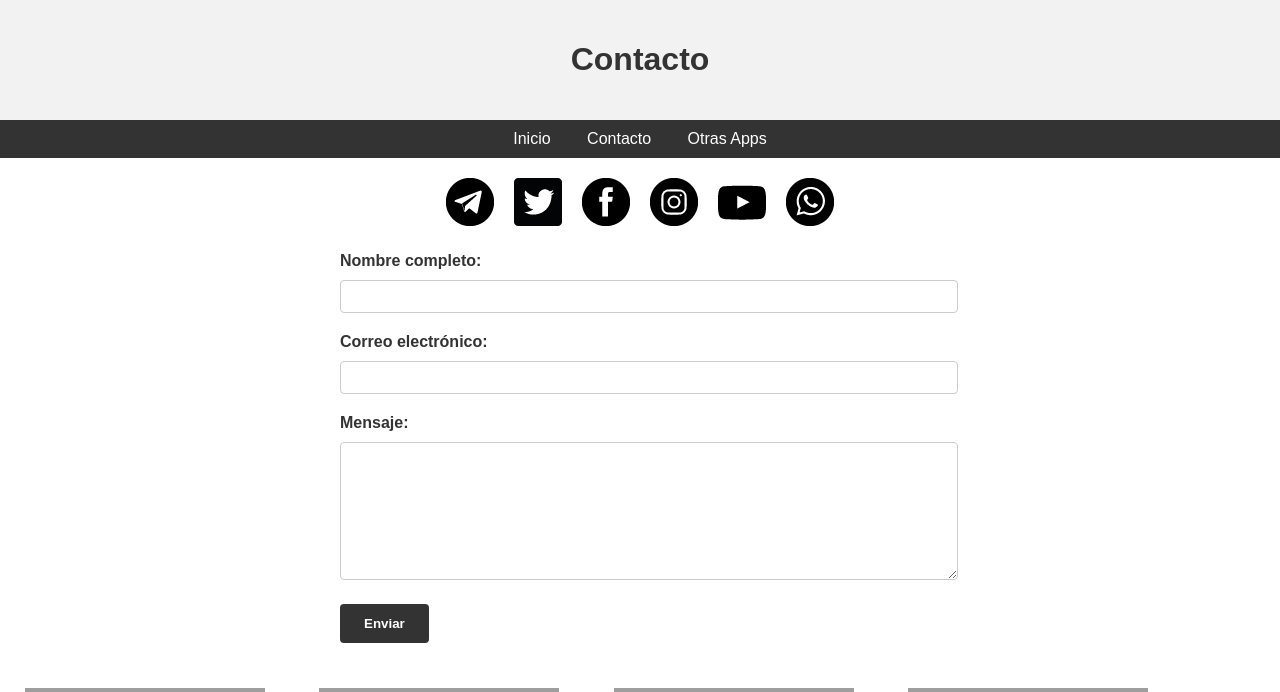
After one commit to jeremigio2706/web-poker, a Flask app: page /contacto in a window 1280 px wide. The commit adds this page. Shown: the top 692 px of the page. Run offline with Flask 3, Linux system fonts and the light colour scheme; grey boxes are pictures that could not be loaded.

Commit message:
añadido proyecto

```diff
--- a/webpoker/main.py
+++ b/webpoker/main.py
@@ -1,13 +1,11 @@
 from flask import Flask, request, render_template, session
-import time
+import csv
+import datetime
 import random
 import string
 import openai
 
-
-
-
-openai.api_key = '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'
+openai.api_key = ''
 messages = []
 messages.append({"role": "system", "content": """Quiero que actúes como el mejor jugador de Poker profesional y cumplas los siguientes pasos
     Todo comenzara cuando recibas la respuesta "comencemos" y me vas a preguntar mis cartas de pre flop en una respuesta que empezara con: “Comencemos, dime tus cartas del pre flop:”
@@ -35,7 +33,40 @@ app.secret_key = generar_valor_aleatorio()
 global prompt, chat
 
 
+
+
+@app.route('/enviar', methods=['POST'])
+def enviar():
+    nombre = request.form['nombre']
+    correo = request.form['correo']
+    mensaje = request.form['mensaje']
+    fecha = datetime.datetime.now().strftime("%Y-%m-%d %H:%M:%S")
+
+    with open('datos.csv', 'a', newline='') as archivo_csv:
+        writer = csv.writer(archivo_csv)
+        if archivo_csv.tell() == 0:
+            writer.writerow(['Fecha', 'Nombre', 'Correo', 'Mensaje'])
+
+    with open('datos.csv', 'a', newline='') as archivo_csv:
+        writer = csv.writer(archivo_csv)
+        writer.writerow([fecha, nombre, correo, mensaje])
+
+    return render_template('gracias.html', nombre=nombre, correo=correo)
+
+
+
+
 @app.route('/', methods=['GET', 'POST'])
+def landing():
+    return render_template('inicio.html')
+
+
+@app.route('/contacto', methods=['GET', 'POST'])
+def contact():
+    return render_template('contacto.html')
+
+
+@app.route('/pokeria', methods=['GET', 'POST'])
 def home():
     if 'nombre_imagen_1' not in session:
         session['nombre_imagen_1'] = None
@@ -192,7 +223,8 @@ def escribir_box():
 
 def concatenar_flop():
     if session['nombre_imagen_1'] and session['nombre_imagen_2'] and session['nombre_imagen_3']:
-        cartas_flop = 'Estas son las cartas del flop:' + " " + session['nombre_imagen_1'] + " " + session['nombre_imagen_2'] + " " + session['nombre_imagen_3']
+        cartas_flop = 'Estas son las cartas del flop:' + " " + session['nombre_imagen_1'] + " " + session[
+            'nombre_imagen_2'] + " " + session['nombre_imagen_3']
     else:
         cartas_flop = "No estan todas las cartas del Flop (Espacio 1, 2 y 3)"
     return cartas_flop
@@ -210,7 +242,8 @@ def concatenar_river():
 
 def concatenar_preflop():
     if session['nombre_imagen_6'] and session['nombre_imagen_7']:
-        cartas_preflop = 'Estas son mis cartas del pre flop:' + " " + session['nombre_imagen_6'] + " " + session['nombre_imagen_7']
+        cartas_preflop = 'Estas son mis cartas del pre flop:' + " " + session['nombre_imagen_6'] + " " + session[
+            'nombre_imagen_7']
     else:
         cartas_preflop = "no estan todas las cartas del preflop"
     return cartas_preflop
--- /dev/null
+++ b/webpoker/templates/contacto.html
@@ -0,0 +1,161 @@
+<!DOCTYPE html>
+<html>
+<head>
+  <meta charset="UTF-8">
+  <title>Poker IA</title>
+  <style>
+    body {
+      font-family: Arial, sans-serif;
+      margin: 0;
+      padding: 0;
+    }
+    .navbar {
+      background-color: #333333;
+      color: #ffffff;
+      padding: 10px;
+      text-align: center;
+    }
+
+    .navbar a {
+      color: #ffffff;
+      text-decoration: none;
+      padding: 8px 16px;
+    }
+
+    .navbar a:hover {
+      background-color: #555555;
+    }
+
+    .header {
+      background-color: #f2f2f2;
+      padding: 20px;
+      text-align: center;
+    }
+
+    .header h1 {
+      color: #333333;
+    }
+
+    .contacto {
+      max-width: 800px;
+      margin: 0 auto;
+      padding: 20px;
+    }
+
+    .redes-sociales {
+      display: flex;
+      justify-content: center;
+      margin-bottom: 20px;
+    }
+
+    .redes-sociales a {
+      display: inline-block;
+      margin: 0 10px;
+      font-size: 24px;
+      color: #333333;
+      text-decoration: none;
+      transition: color 0.3s ease;
+    }
+
+    .redes-sociales a:hover {
+      color: #555555;
+    }
+
+    .formulario {
+      max-width: 600px;
+      margin: 0 auto;
+    }
+
+    .formulario label {
+      display: block;
+      margin-bottom: 10px;
+      color: #333333;
+      font-weight: bold;
+    }
+
+    .formulario input[type="text"],
+    .formulario textarea {
+      width: 100%;
+      padding: 8px;
+      border: 1px solid #cccccc;
+      border-radius: 4px;
+      margin-bottom: 20px;
+    }
+
+    .formulario textarea {
+      height: 120px;
+    }
+
+    .formulario input[type="submit"] {
+      display: block;
+      padding: 12px 24px;
+      background-color: #333333;
+      color: #ffffff;
+      text-decoration: none;
+      font-weight: bold;
+      border-radius: 4px;
+      transition: background-color 0.3s ease;
+      border: none;
+      cursor: pointer;
+    }
+
+    .formulario input[type="submit"]:hover {
+      background-color: #555555;
+    }
+  </style>
+  <div class="header">
+    <h1>Contacto</h1>
+  </div>
+
+  <div class="navbar">
+    <a href="/">Inicio</a>
+    <a href="/contacto">Contacto</a>
+    <a href="https://www.mediafire.com/file/ksvv8vkwqpbinfh/qbola_gpt.apk/file">Otras Apps</a>
+  </div>
+</head>
+<body>
+
+
+  <div class="contacto">
+    <div class="redes-sociales">
+      <a href="https://t.me/wolf_finanzas_academy"><img src="/static/image/PNG/telegram.png" alt="Telegram"></a>
+      <a href="https://twitter.com/FinanzasWolf?t=MaMCNrv2Sx9RUPEvuJHLbA&s=09"><img src="/static/image/PNG/twitter.png" alt="Twitter"></a>
+      <a href="https://www.facebook.com/WOLFFINANZAS?mibextid=ZbWKwL"><img src="/static/image/PNG/facebook.png" alt="Facebook"></a>
+      <a href="https://www.instagram.com/wolf_finanzas/"><img src="/static/image/PNG/instagram.png" alt="Instagram"></a>
+      <a href="https://www.youtube.com/channel/UChnxO3CDQX6pDWf79k9aJ1Q"><img src="/static/image/PNG/youtube.png" alt="YouTube"></a>
+      <a href="https://wa.me/5353494969"><img src="/static/image/PNG/whatsapp.png" alt="WhatsApp"></a>
+    </div>
+
+    <div class="formulario">
+      <form action="/enviar" method="POST">
+        <label for="nombre">Nombre completo:</label>
+        <input type="text" id="nombre" name="nombre" required>
+
+        <label for="correo">Correo electrónico:</label>
+        <input type="text" id="correo" name="correo" required>
+
+        <label for="mensaje">Mensaje:</label>
+        <textarea id="mensaje" name="mensaje" required></textarea>
+
+        <input type="submit" value="Enviar">
+      </form>
+    </div>
+  </div>
+  <div class="publicida" style="display: inline-block; padding: 25px;">
+      <iframe data-aa='2220505' src='//ad.a-ads.com/2220505?size=240x400' style='width:240px; height:400px; border:0px; padding:0; overflow:hidden; background-color: transparent;'></iframe>
+  </div>
+  <div class="publicida" style="display: inline-block; padding: 25px;">
+      <iframe data-aa='2220505' src='//ad.a-ads.com/2220505?size=240x400' style='width:240px; height:400px; border:0px; padding:0; overflow:hidden; background-color: transparent;'></iframe>
+  </div>
+  <div class="publicida" style="display: inline-block; padding: 25px;">
+      <iframe data-aa='2220505' src='//ad.a-ads.com/2220505?size=240x400' style='width:240px; height:400px; border:0px; padding:0; overflow:hidden; background-color: transparent;'></iframe>
+  </div>
+  <div class="publicida" style="display: inline-block; padding: 25px;">
+      <iframe data-aa='2220505' src='//ad.a-ads.com/2220505?size=240x400' style='width:240px; height:400px; border:0px; padding:0; overflow:hidden; background-color: transparent;'></iframe>
+  </div>
+   <div class="publicida" style="display: inline-block; padding: 25px;">
+      <iframe data-aa='2220505' src='//ad.a-ads.com/2220505?size=240x400' style='width:240px; height:400px; border:0px; padding:0; overflow:hidden; background-color: transparent;'></iframe>
+  </div>
+
+</body>
+</html>
```
Also changed, not shown: webpoker/static/css/style.css (+36 -2 lines), webpoker/templates/gracias.html (added, +110 -0 lines), webpoker/templates/index.html (+42 -16 lines), webpoker/templates/inicio.html (added, +147 -0 lines), webpoker/static/image/PNG/facebook.png (added), webpoker/static/image/PNG/instagram.png (added), webpoker/static/image/PNG/telegram.png (added), webpoker/static/image/PNG/twitter.png (added), webpoker/static/image/PNG/whatsapp.png (added), webpoker/static/image/PNG/youtube.png (added), 3 other files.
